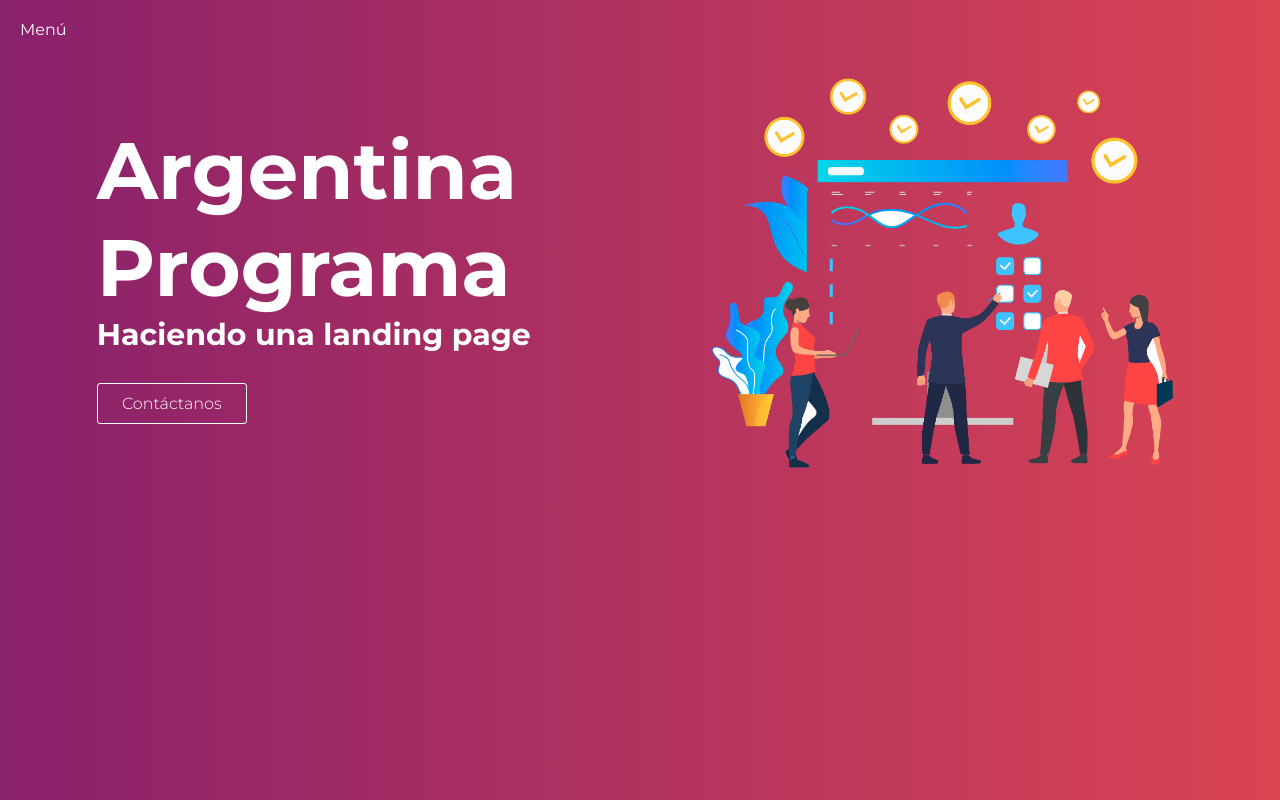
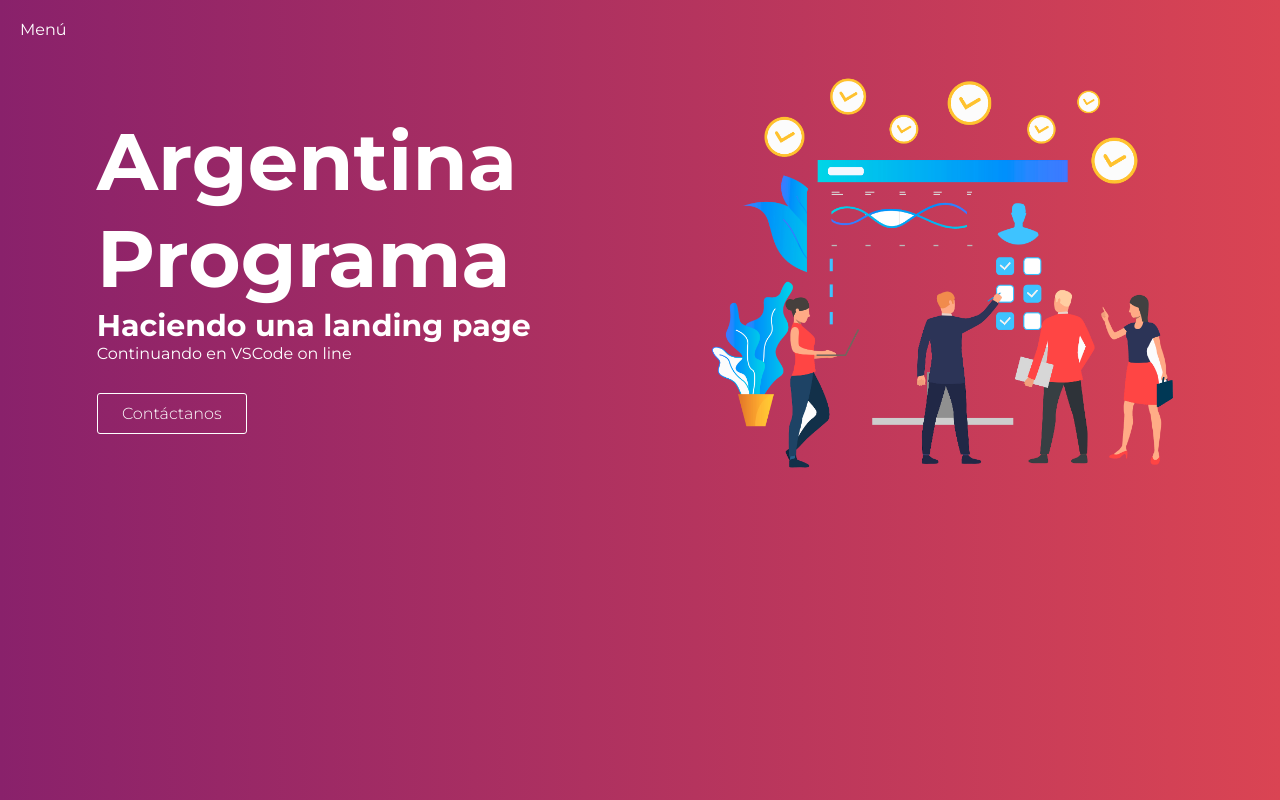
Before and after one commit to Marcoscc79/Landing-page, a plain HTML site: page index.html in a window 1280 px wide. Drawn offline with Linux system fonts and the light colour scheme.

Commit message:
Cambio on line

```diff
--- a/index.html
+++ b/index.html
@@ -23,6 +23,7 @@
             <div class="textos">
                 <h1>Argentina Programa</h1>
                 <h2>Haciendo una landing page</h2>
+                <p>Continuando en VSCode on line</p>
                 <a href="contacto.html">Contáctanos</a>
             </div>
             <img src="vector.png" alt="Imagen de página principal"><!--Imagen descargada de https://www.freepik.es/ Autor: @pch.vector-->
```
